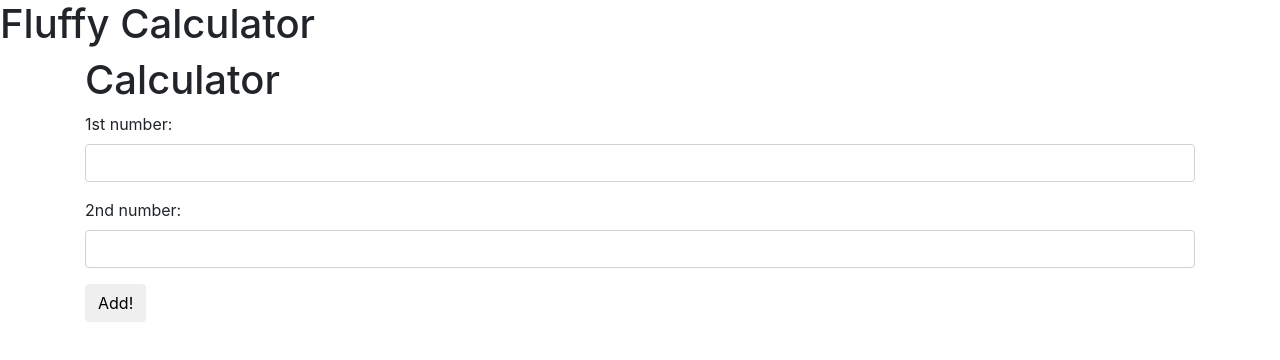
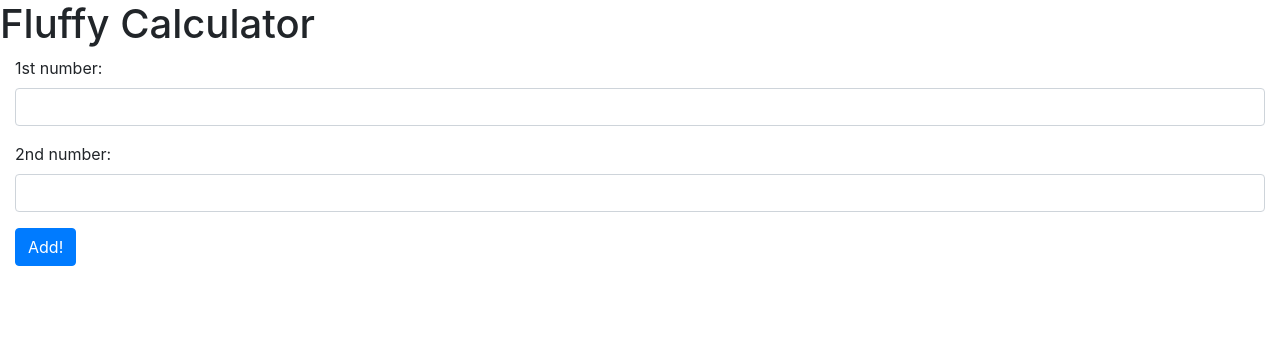
Before and after one commit to Joshhortt/fluffy-calculator, a plain HTML site: page index.html in a window 1280 px wide. Drawn offline with nearby package versions, Linux system fonts and the light colour scheme.

Commit message:
delete second h1' from HTML.

```diff
--- a/index.html
+++ b/index.html
@@ -17,10 +17,9 @@
     <title>Fluffy Calculator</title>
   </head>
   <body>
+
     <h1>Fluffy Calculator</h1>
-
-  <div class="container">
-  <h1>Calculator</h1>
+  <div class="container-fluid">
   <form id="add">
     <div class="form-group">
       <label for="add1">1st number:</label>
@@ -30,15 +29,9 @@
       <label for="add2">2nd number:</label>
       <input id="add2" class="form-control" type="text">
     </div>
-    <button type="submit" class="btn">Add!</button>
+    <button type="submit" class="btn btn-primary">Add!</button>
   </form>
  </div>
 
-    <link rel="stylesheet" href="style.css">
-    <!-- Custom JQUERY -->
-    <script src="https://ajax.googleapis.com/ajax/libs/jquery/3.3.1/jquery.min.js"></script>
-    <!-- Custom JAVASCRIPT -->
-
-
   </body>
 </html>
```
